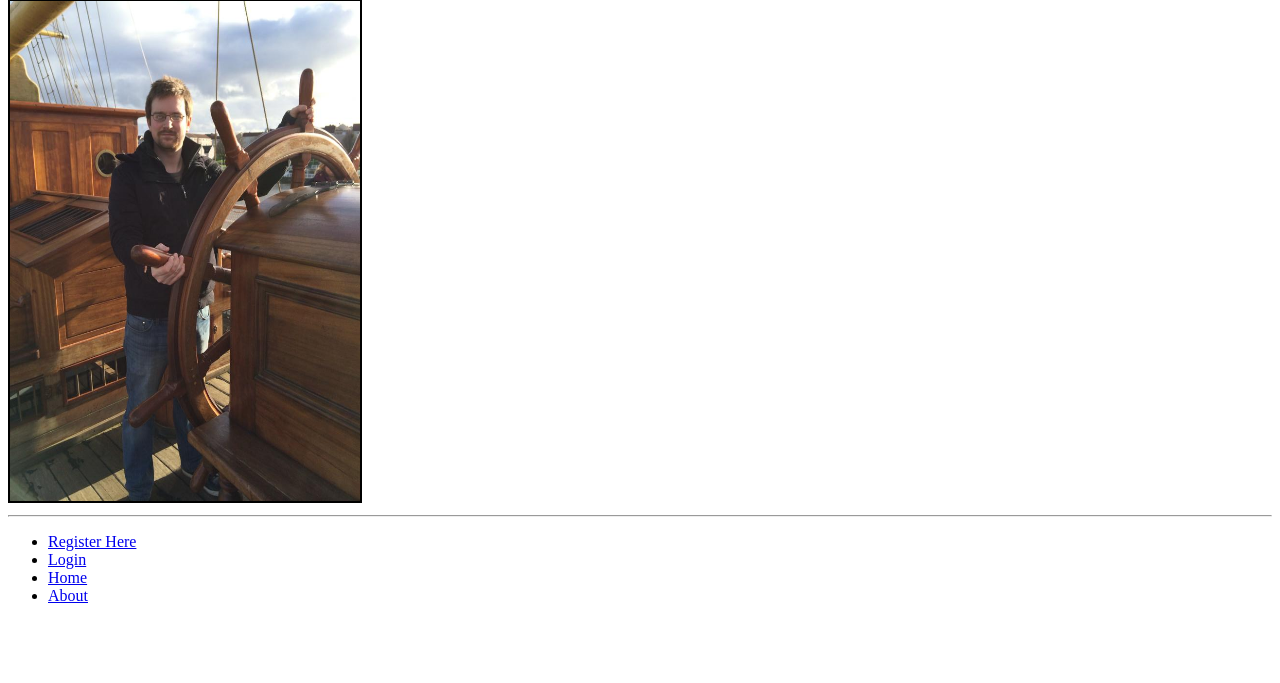
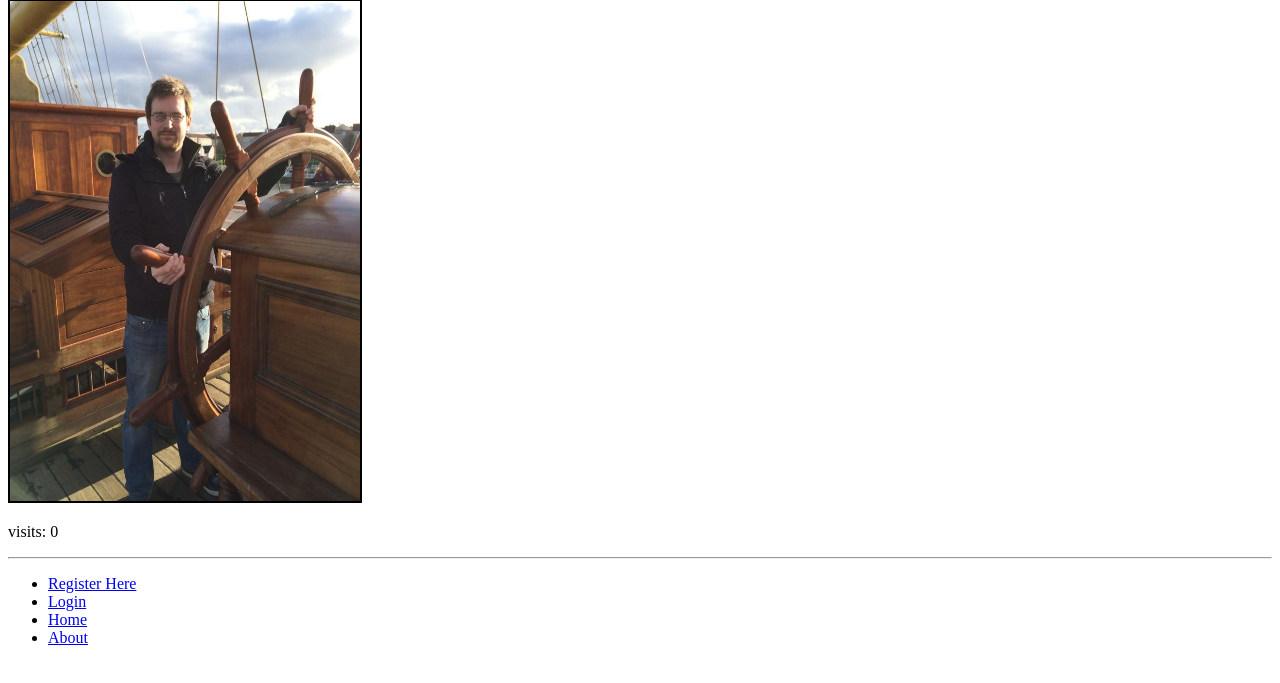
Before and after one commit to mikeharling/tangowithdjango, a Django app: page /rango/about/ in a window 1280 px wide. Shown: the part 117-800 px from the top of the page. Run offline with Django 3.2, Linux system fonts and the light colour scheme; parts of the project's set-up code (start-up, migrations or seed data) failed here and were passed over.

Commit message:
Chapter 11 - completed

```diff
--- a/rango/views.py
+++ b/rango/views.py
@@ -12,6 +12,8 @@ from django.http import HttpResponseRedirect, HttpResponse
 from django.contrib.auth.decorators import login_required
 # For logging out
 from django.contrib.auth import logout
+# Date and time
+from datetime import datetime
 
 def index(request):
     # Query the database for a list of ALL categories currently stored.
@@ -20,13 +22,48 @@ def index(request):
     # Place the list in our context_dict dictionary which will be passed to the template engine.
     category_list = Category.objects.order_by('-likes')[:5]
     page_list = Page.objects.order_by('-views')[:5]
+
     context_dict = {'categories': category_list, 'pages': page_list}
 
-    # Render the response and send it back!
-    return render(request, 'rango/index.html', context_dict)
+    visits = request.session.get('visits')
+    if not visits:
+        visits = 1
+    reset_last_visit_time = False
+
+    last_visit = request.session.get('last_visit')
+    if last_visit:
+        last_visit_time = datetime.strptime(last_visit[:-7], "%Y-%m-%d %H:%M:%S")
+
+        if (datetime.now() - last_visit_time).seconds > 0:
+            # ...reassign the value of the cookie to +1 of what it was before...
+            visits = visits + 1
+            # ...and update the last visit cookie, too.
+            reset_last_visit_time = True
+    else:
+        # Cookie last_visit doesn't exist, so create it to the current date/time.
+        reset_last_visit_time = True
+
+    if reset_last_visit_time:
+        request.session['last_visit'] = str(datetime.now())
+        request.session['visits'] = visits
+    context_dict['visits'] = visits
+
+
+    response = render(request,'rango/index.html', context_dict)
+
+    return response
 
 def about(request):
-    return render(request, 'rango/about.html')
+    # If the visits session varible exists, take it and use it.
+    # If it doesn't, we haven't visited the site so set the count to zero.
+    if request.session.get('visits'):
+        count = request.session.get('visits')
+    else:
+        count = 0
+
+    # remember to include the visit data
+    return render(request, 'rango/about.html', {'visits': count})
+ #   return render(request, 'rango/about.html')
 
 def category(request, category_name_slug):
     # Create a context dictionary which we can pass to the template rendering engine.
--- a/templates/rango/about.html
+++ b/templates/rango/about.html
@@ -10,4 +10,5 @@
 		This tutorial has been put together by Michael Harling 2147621.<br />
 		This is a picture of me when I was a pirate.  Arrr!<br />
 		<img src="{% static "images/me.jpg" %}" width="350" height="500" alt="Picture of me" border="2" />
+		<p> visits: {{ visits }}</p>
 {% endblock %}
```
Also changed, not shown: db.sqlite3, 1 other file.
